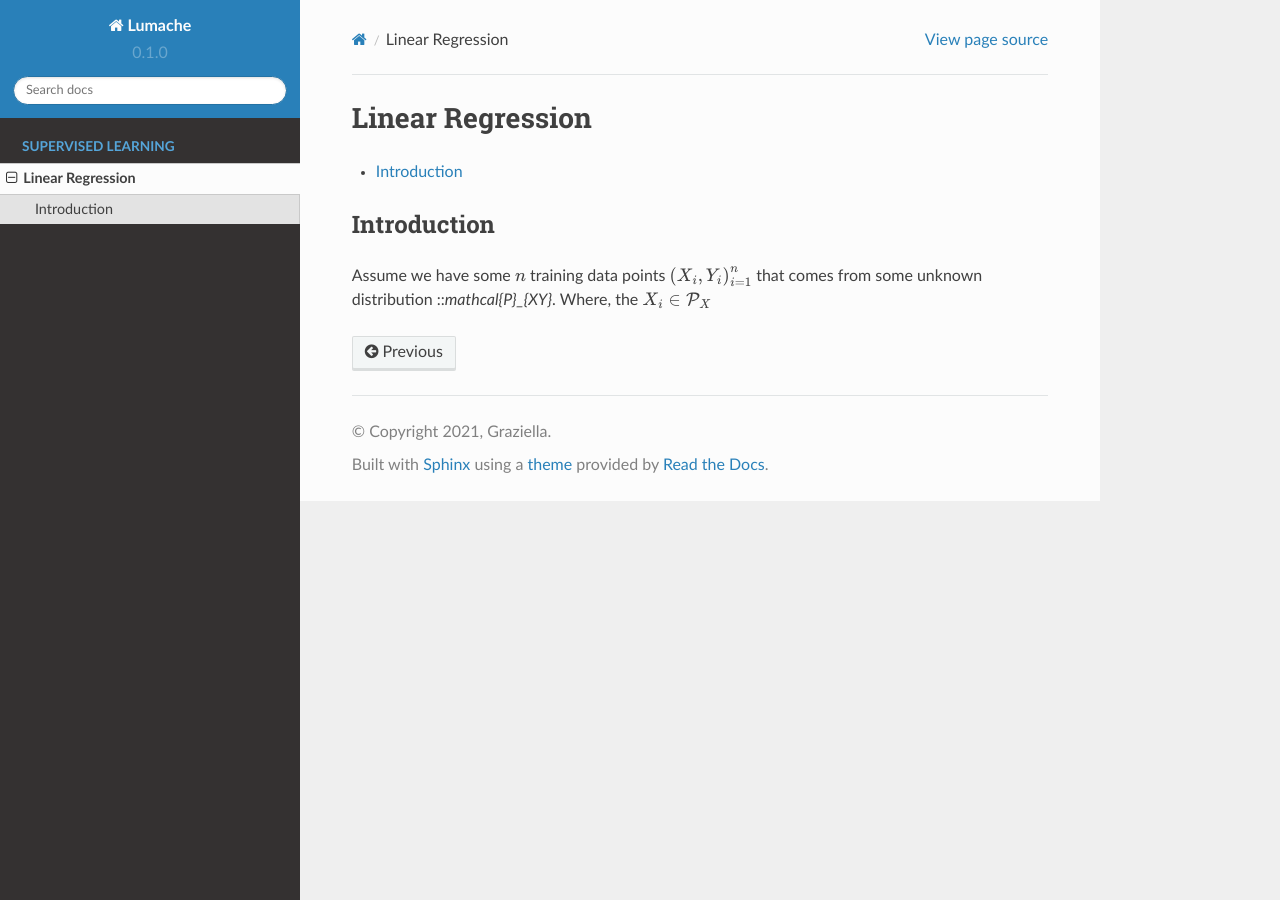
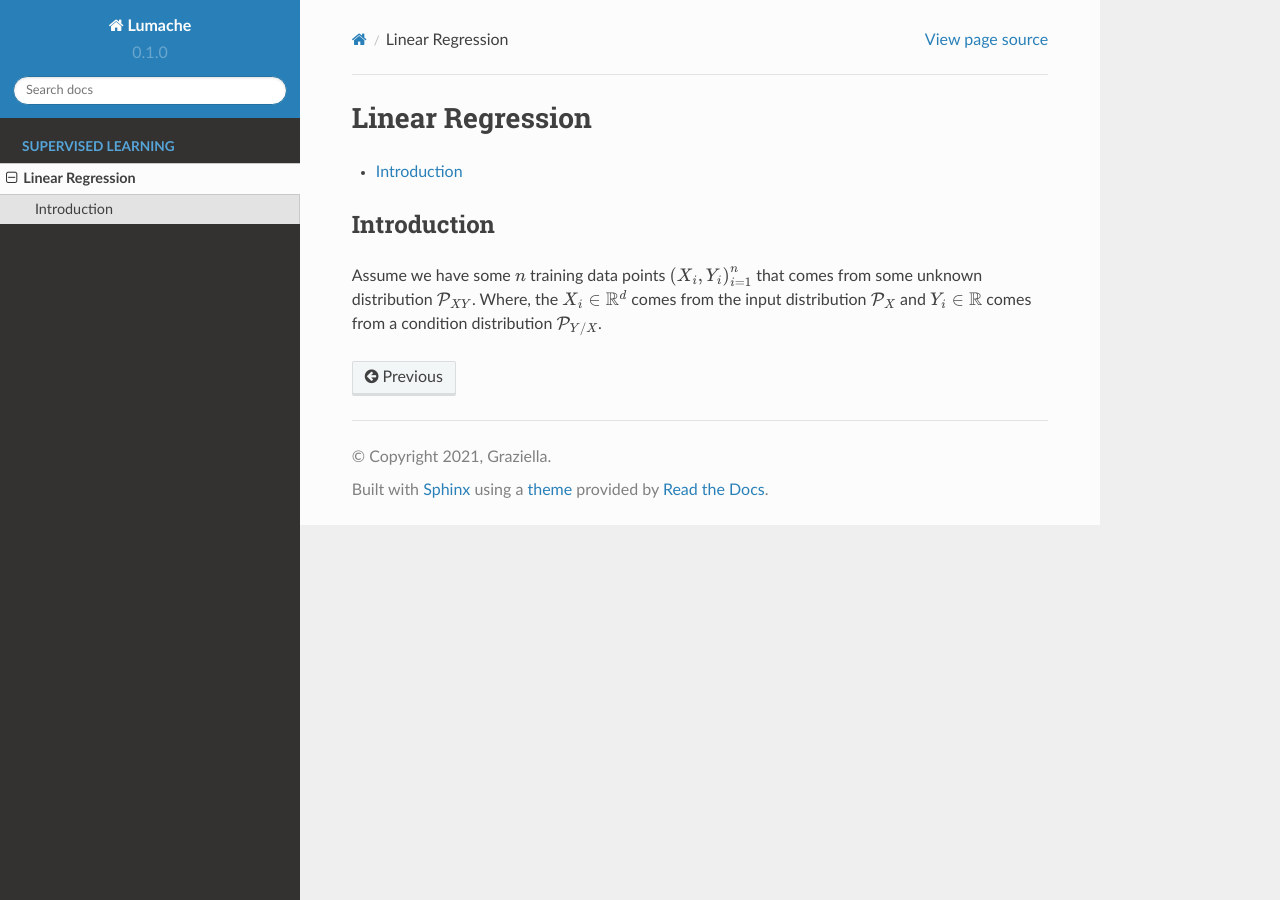
Before and after one commit to ghoshsubh/ML-project, a Sphinx documentation site: the page built from docs/source/Linear_regression.rst, in a window 1280 px wide. Built offline with Sphinx 7.4.7 and the Read the Docs theme 2.0.0, drawn with Linux system fonts in a browser that asks for light colours.

Commit message:
Update Linear_regression.rst

```diff
--- a/docs/source/Linear_regression.rst
+++ b/docs/source/Linear_regression.rst
@@ -12,4 +12,5 @@ Linear Regression
 Introduction
 ============
 
-Assume we have some :math:`n` training data points :math:`{(X_i, Y_i)}_{i = 1}^{n}` that comes from some unknown distribution ::`\mathcal{P}_{XY}`. Where, the :math:`X_i \in \mathcal{P}_{X}`
+Assume we have some :math:`n` training data points :math:`{(X_i, Y_i)}_{i = 1}^{n}` that comes from some unknown distribution :math:`\mathcal{P}_{XY}`. Where, the :math:`X_i \in \mathbb{R}^d`
+comes from the input distribution :math:`\mathcal{P}_{X}` and :math:`Y_i \in \mathbb{R}` comes from a condition distribution :math:`\mathcal{P}_{Y/X}`.
```
